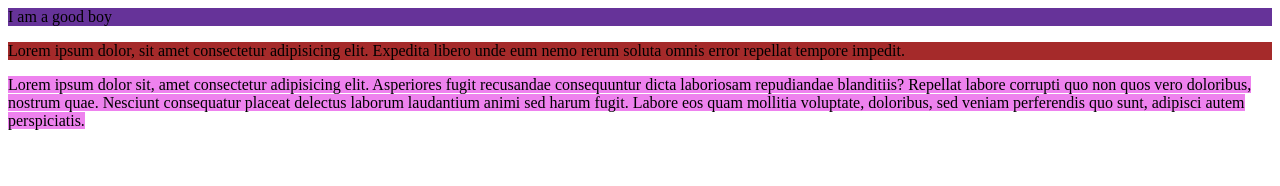
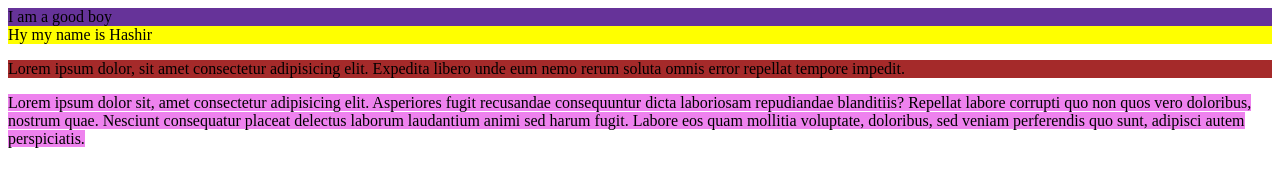
Before and after one commit to hashir0260/Web-Development-Learning-Progress, a plain HTML site: page Day 3/Inline,internal,external.html in a window 1280 px wide. Drawn offline with Linux system fonts and the light colour scheme.

Commit message:
Inline,Internal,external update

```diff
--- a/Day 3/Inline,internal,external.html
+++ b/Day 3/Inline,internal,external.html
@@ -21,6 +21,11 @@
         I am a good boy
     </div>
 
+    <div style="background-color: yellow;">
+        Hy my name is Hashir
+    </div>
+
+
     <p style="background-color: brown;">Lorem ipsum dolor, sit amet consectetur adipisicing elit. Expedita libero unde
         eum nemo rerum soluta omnis error
         repellat tempore impedit.</p>
```
